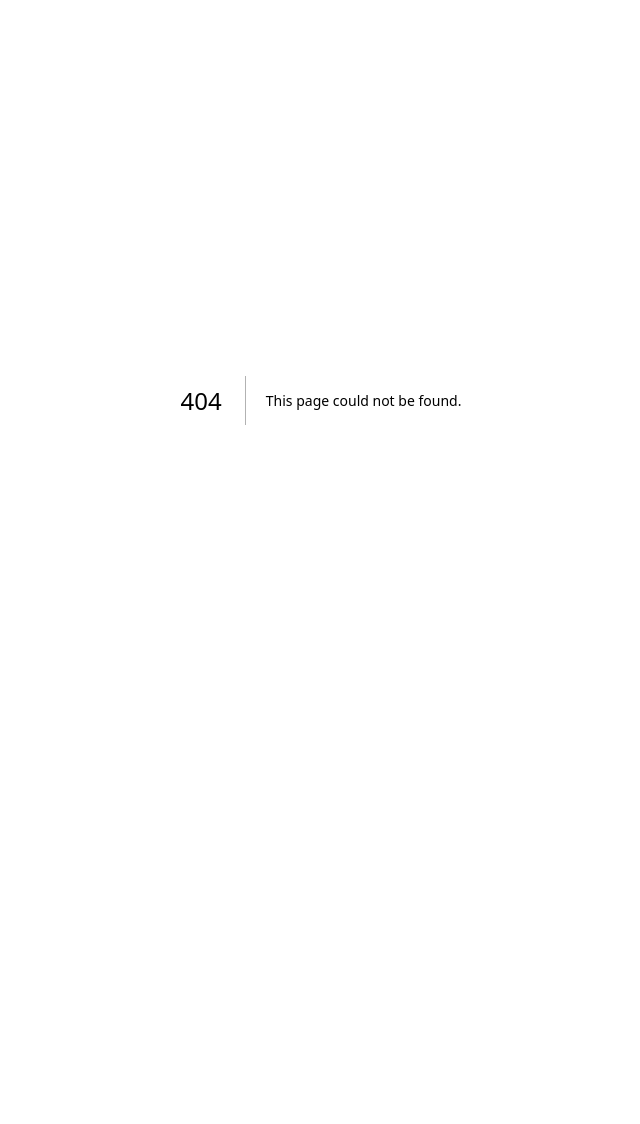
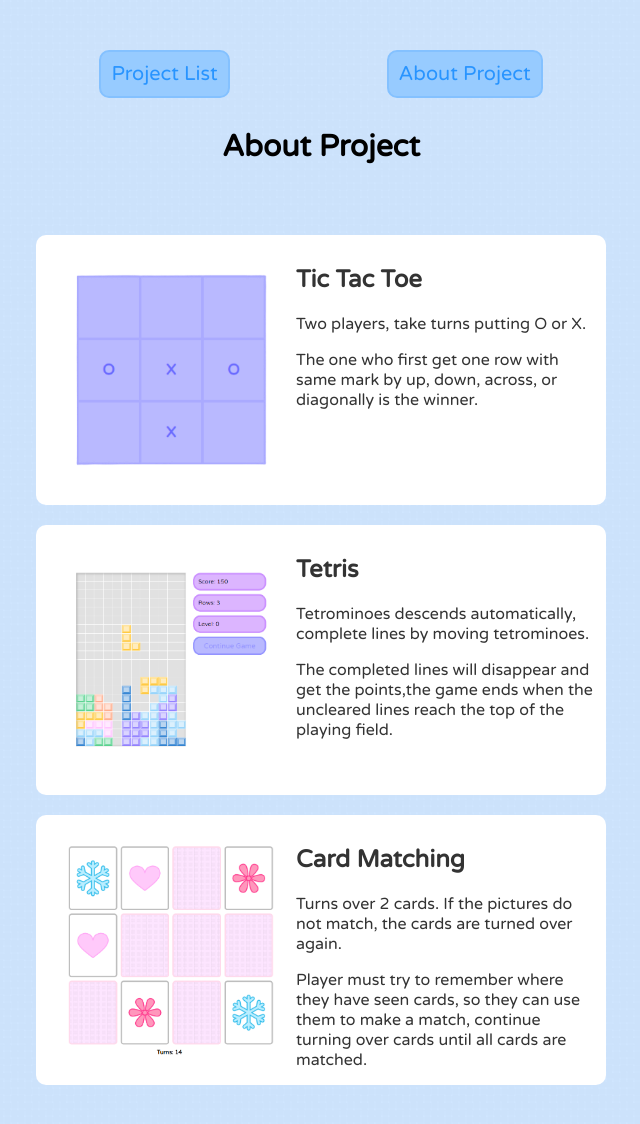
Before and after one commit to ChingLingTung/React-game, a Next.js app in the folder next/: page /About in a window 1280 px wide. Before the commit this address had no page. Shown: the whole page, without its empty margins (319-959 px from the left). Before the commit the page ends 800 px from the top, so only its background shows below. Built offline with nearby package versions, Linux system fonts and the light colour scheme; a web font is replaced by a local one.

Commit message:
about增加卡片配對遊戲解說、去掉navbar上卡片配對的連結

```diff
--- a/next/components/Navbar.js
+++ b/next/components/Navbar.js
@@ -4,23 +4,12 @@ export default function Navbar() {
   return (
     <>
       <nav className={styles.btn_list}>
-
           <Link className={styles.navbar_btn} href="/">
             Project List
           </Link>
-
-
-          <Link className={styles.navbar_btn} href="/game/info">
+          <Link className={styles.navbar_btn} href="/About">
             About Project
           </Link>
-
-
-          <Link className={styles.navbar_btn} href="/game/Match_card">
-            Card Matching
-          </Link>
-
-
-
       </nav>
     </>
   );
--- a/next/pages/game/info.js
+++ b/next/pages/About.js
@@ -5,7 +5,7 @@ import Head from "next/head";
 import styles from '@/styles/about.module.css'
 import { useRouter } from "next/router";
 
-export default function Info() {
+export default function About() {
 
   return (
     <>
@@ -15,7 +15,7 @@ export default function Info() {
           <div className={styles.list}>
           <Link href={"/game/OOXX"}>
             <div className={styles.card}>
-              <img src='/OX/OX_info.png' alt="OX遊戲"/>
+              <img className={styles.card_img} src='/OX/OX_info.png' alt="OX遊戲"/>
               <div>
                 <h2>Tic Tac Toe</h2>
                 <p>Two players, take turns putting O or X.</p>
@@ -25,7 +25,7 @@ export default function Info() {
           </Link>
           <Link href={"/game/Tetris_game"}>
             <div className={styles.card}>
-              <img src='/tetris/Tetris_info.png' alt="Tetris"/>
+              <img className={styles.card_img} src='/tetris/Tetris_info.png' alt="Tetris"/>
               <div>
                 <h2>Tetris</h2>
                 <p>Tetrominoes descends automatically, complete lines by moving tetrominoes.</p>
@@ -33,7 +33,16 @@ export default function Info() {
               </div>
             </div>
           </Link>
-
+          <Link href={"/game/Match_card"}>
+            <div className={styles.card}>
+              <img className={styles.card_img} src='/card_img/card_matching_info.png' alt="Card_matching"/>
+              <div>
+                <h2>Card Matching</h2>
+                <p>Turns over 2 cards. If the pictures do not match, the cards are turned over again.</p>
+                <p>Player must try to remember where they have seen cards, so they can use them to make a match, continue turning over cards until all cards are matched.</p>
+              </div>
+            </div>
+          </Link>
           </div>
         </div>
       </Layout1>
--- a/next/pages/game/Match_card.js
+++ b/next/pages/game/Match_card.js
@@ -214,8 +214,8 @@ export default function MatchCard() {
               />
             ))}
           </div>
-          {/* <h3 className={styles.text}>Turns: {turns}</h3>
-          <h3 className={styles.text}>困難程度level: {getLevel}</h3>
+          <h3 className={styles.text}>Turns: {turns}</h3>
+          {/* <h3 className={styles.text}>困難程度level: {getLevel}</h3>
           <h3 className={styles.text}>卡片組數mode: {getSelectedMode}</h3> */}
         </div>
 
--- a/next/pages/index.js
+++ b/next/pages/index.js
@@ -1,9 +1,9 @@
 import { Layout1 } from "@/components/Layout1";
 import Head from "next/head";
-import styles from '@/styles/Home.module.css'
+import styles from '@/styles/List.module.css'
 import Link from "next/link";
 
-export default function Home() {
+export default function List() {
   // 避免使用 window 底下的物件
   // console.log("window.location.href:", window.location.href);
 
--- a/next/styles/about.module.css
+++ b/next/styles/about.module.css
@@ -5,19 +5,15 @@
 .list{
   padding: 20px;
 }
-.game_img{
-  width: 250px;
-  height: 250px;
+.card_img{
   object-fit: cover;
-  border: 0px solid black;
-  border-radius: 20%;
   margin: 20px;
   object-fit: cover;
 }
-.game_img:hover{
+.card_img:hover{
   object-fit: cover;
   border: 0px solid black;
-  border-radius: 20%;
+
   margin: 20px;
   object-fit: cover;
   cursor: pointer;
@@ -30,7 +26,7 @@
   border-radius: 10px;
   cursor: pointer;
   margin: 20px auto;
-  padding: 5px;
+  padding: 10px;
 }
 .card:hover{
   width: 555px;
--- a/next/styles/navbar.module.css
+++ b/next/styles/navbar.module.css
@@ -1,7 +1,7 @@
 .btn_list{
   width: 600px;
   display: flex;
-  justify-content: space-between;
+  justify-content: space-around;
   margin: auto;
   margin-top: 50px;
 }
```
Also changed, not shown: next/styles/Tetris/Styled_stage.js (+4 -6 lines), next/public/card_img/card_matching_info.png (added), next/styles/List.module.css (renamed from next/styles/Home.module.css).
